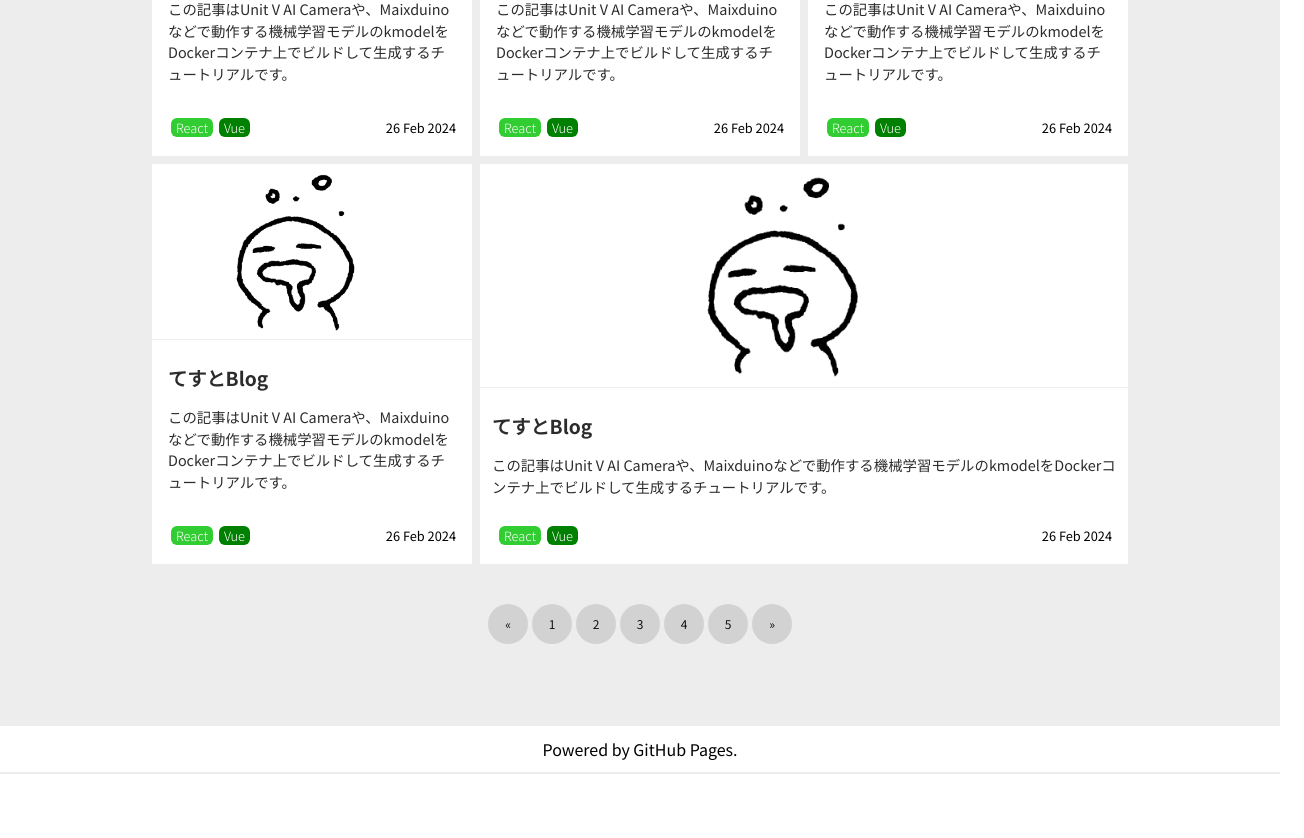
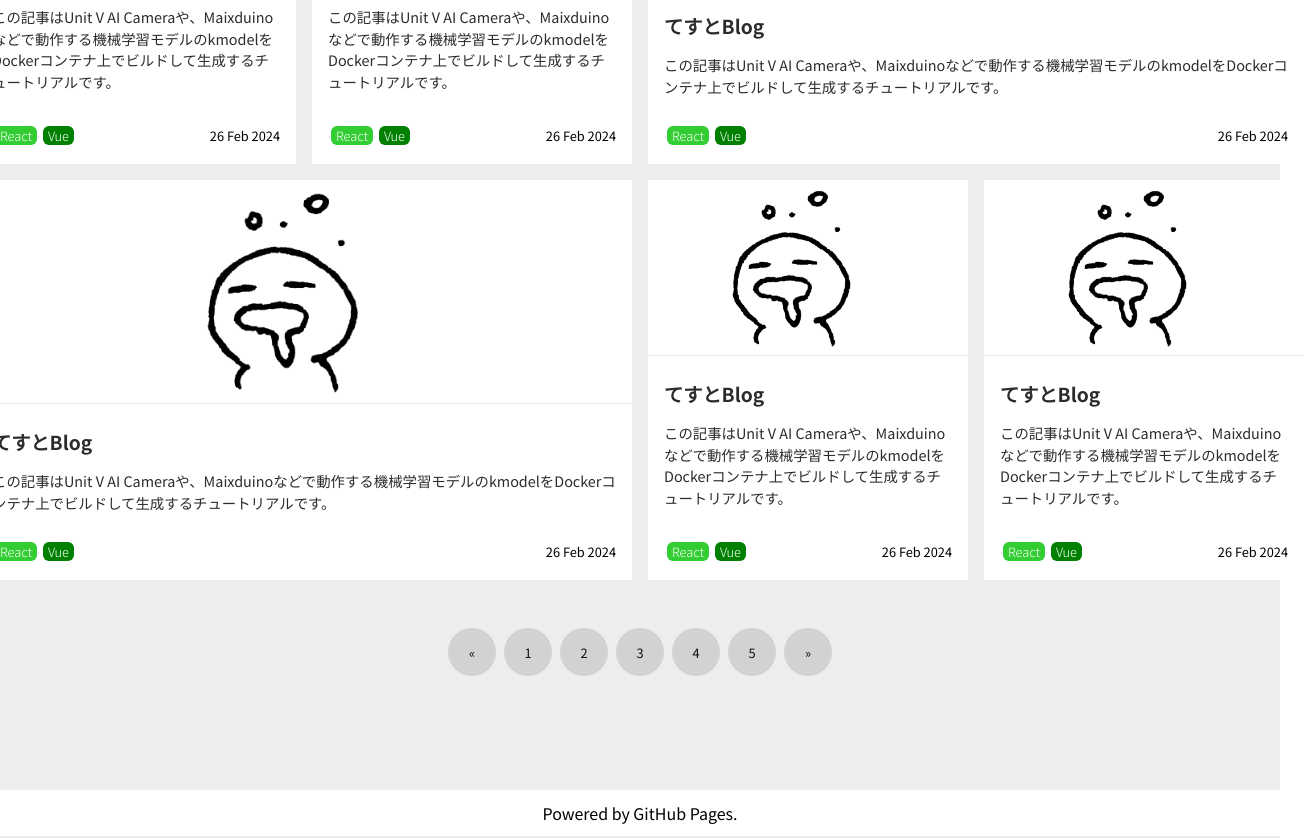
Before and after one commit to minoru-kinugasa-105/minoru-kinugasa-105.github.io, a Next.js app: page /blog in a window 1280 px wide. Shown: the part 973-1811 px from the top of the page, 1304 px wide, since content can reach past the window. Before the commit the page ends 1747 px from the top, so only its background shows below. Built offline with nearby package versions, Linux system fonts and the light colour scheme; a web font is replaced by a local one.

Commit message:
多少のレイアウトなどの調整によるauto commit/push

```diff
--- a/data/posts.json
+++ b/data/posts.json
@@ -148,7 +148,8 @@
                 "color": "tag-green"
             }
         ],
-        "thumbnail": "icon.png"
+        "thumbnail": "icon.png",
+        "isBig": true
     },
     {
         "slug": "2024-9-3",
@@ -175,5 +176,55 @@
         ],
         "thumbnail": "icon.png",
         "isBig": true
+    },
+    {
+        "slug": "2024-9-4",
+        "title": "てすとBlog",
+        "description": "この記事はUnit V AI Cameraや、Maixduinoなどで動作する機械学習モデルのkmodelをDockerコンテナ上でビルドして生成するチュートリアルです。",
+        "content": "<h2>てすとBlog</h2><p>この記事は開発段階のBlogの記事となっております！ <br />この記事は以下の技術を用いて開発されています。</p><ul><li>React (Next.js)</li><li>Github Pages</li></ul><p></p><p>また、このBlogではこの記事を読んでいる人が見やすいデザインにするために独自でデザイン・システムを作成しています。<br />デザインは、<Link href=\"https://www.wowthemes.net/memoirs-free-jekyll-theme/\">memoirs-free-jekyll-theme</Link>を参考に作成いたしました！</p><p>また、ページの公開に使用しているGithub Pagesですが、Next.jsをデプロイする技術をGithubが提供していたため、それを利用しました。<div className=\"citation\">参照元:<div className=\"blank\"></div><Link href=\"https://github.com/gregrickaby/nextjs-github-pages\">https://github.com/gregrickaby/nextjs-github-pages</Link></div><small><span className=\"cancellation\"><small>もっとスマートな方法があった気がしてなりません…</small></span></small></p>",
+        "author": {
+            "image": "icon.png",
+            "name": "衣笠 みのる",
+            "intro": "日本のまんなからへんでロボット作ったり旅したりしてる白熊です。吠えたり噛みついたりしないから仲良くしてね。",
+            "twitter": "https://x.com/minoru_kinugasa",
+            "mail": "mailto:minoru105ts@gmail.com"
+        },
+        "posted": "26 Feb 2024",
+        "tag": [
+            {
+                "name": "React",
+                "color": "tag-limegreen"
+            },
+            {
+                "name": "Vue",
+                "color": "tag-green"
+            }
+        ],
+        "thumbnail": "icon.png"
+    },
+    {
+        "slug": "2024-9-5",
+        "title": "てすとBlog",
+        "description": "この記事はUnit V AI Cameraや、Maixduinoなどで動作する機械学習モデルのkmodelをDockerコンテナ上でビルドして生成するチュートリアルです。",
+        "content": "<h2>てすとBlog</h2><p>この記事は開発段階のBlogの記事となっております！ <br />この記事は以下の技術を用いて開発されています。</p><ul><li>React (Next.js)</li><li>Github Pages</li></ul><p></p><p>また、このBlogではこの記事を読んでいる人が見やすいデザインにするために独自でデザイン・システムを作成しています。<br />デザインは、<Link href=\"https://www.wowthemes.net/memoirs-free-jekyll-theme/\">memoirs-free-jekyll-theme</Link>を参考に作成いたしました！</p><p>また、ページの公開に使用しているGithub Pagesですが、Next.jsをデプロイする技術をGithubが提供していたため、それを利用しました。<div className=\"citation\">参照元:<div className=\"blank\"></div><Link href=\"https://github.com/gregrickaby/nextjs-github-pages\">https://github.com/gregrickaby/nextjs-github-pages</Link></div><small><span className=\"cancellation\"><small>もっとスマートな方法があった気がしてなりません…</small></span></small></p>",
+        "author": {
+            "image": "icon.png",
+            "name": "衣笠 みのる",
+            "intro": "日本のまんなからへんでロボット作ったり旅したりしてる白熊です。吠えたり噛みついたりしないから仲良くしてね。",
+            "twitter": "https://x.com/minoru_kinugasa",
+            "mail": "mailto:minoru105ts@gmail.com"
+        },
+        "posted": "26 Feb 2024",
+        "tag": [
+            {
+                "name": "React",
+                "color": "tag-limegreen"
+            },
+            {
+                "name": "Vue",
+                "color": "tag-green"
+            }
+        ],
+        "thumbnail": "icon.png"
     }
 ]
--- a/package.json
+++ b/package.json
@@ -5,7 +5,8 @@
   "scripts": {
     "dev": "next dev",
     "start": "next start",
-    "build": "next build"
+    "build": "next build",
+    "git": "git add . && git commit -m \"多少のレイアウトなどの調整によるauto commit/push\" && git push origin main"
   },
   "dependencies": {
     "@fortawesome/free-brands-svg-icons": "^6.6.0",
--- a/src/css/layout/blog.scss
+++ b/src/css/layout/blog.scss
@@ -8,16 +8,16 @@
         .blog-article {
             display: grid;
             justify-content: center;
-            gap: .5rem;
-            grid-template-columns: repeat(3, 20rem);
+            gap: 1rem;
+            grid-template-columns: repeat(4, 20rem);
             grid-auto-rows: 25rem;
         }
         .blog-pagination {
             display: flex;
             justify-content: center;
             align-items: center;
-            gap: .25rem;
-            padding: 2.5rem 0 5rem;
+            gap: .5rem;
+            padding: 3rem 0 7rem;
 
             a {
                 display: flex;
@@ -26,10 +26,10 @@
                 flex-direction: column;
                 text-decoration: none;
                 color: var(--blog-black);
-                font-size: 0.75rem;
-                width: 2.5rem;
-                height: 2.5rem;
-                border-radius: 1.25rem;
+                font-size: .8rem;
+                width: 3rem;
+                height: 3rem;
+                border-radius: 1.5rem;
                 background-color: var(--blog-light-gray);
                 transition:  all .25s;
 
--- a/src/css/object/component/card.scss
+++ b/src/css/object/component/card.scss
@@ -7,7 +7,7 @@
     position: relative;
 
     &.big-card {
-        width: 40.5rem;
+        width: 41rem;
         grid-column: span 2;
 
         .card-imgbox {
```
